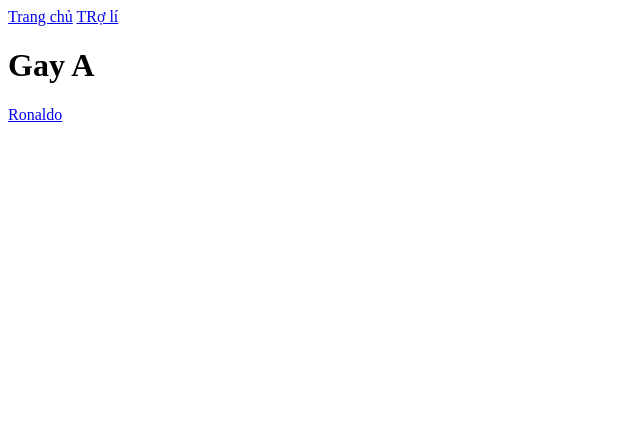
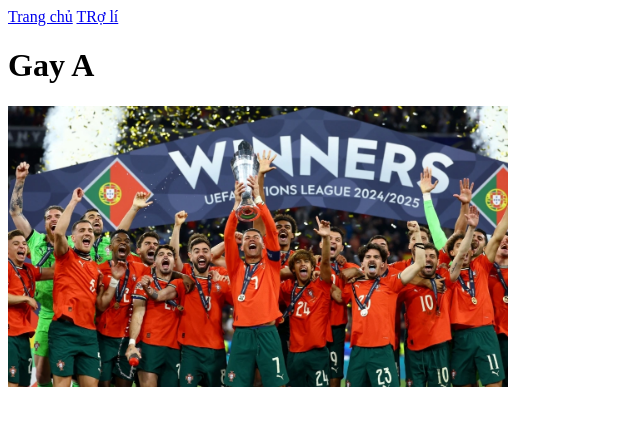
Before and after one commit to LePhiVuuu/Duangaya, a plain HTML site: page index.html in a window 1280 px wide. Shown: the whole page, without its empty margins (0-640 px from the left). Drawn offline with Linux system fonts and the light colour scheme.

Commit message:
Sửa lần 3

```diff
--- a/index.html
+++ b/index.html
@@ -10,6 +10,6 @@
     <a href="/Choli.html">TRợ lí</a>
 
     <h1>Gay A</h1>
-    <a href="/img/7780.webp">Ronaldo</a>
+    <a href="/Choli.html"><img src="/img/7780.webp" alt="" width="500" /></a>
   </body>
 </html>
```
